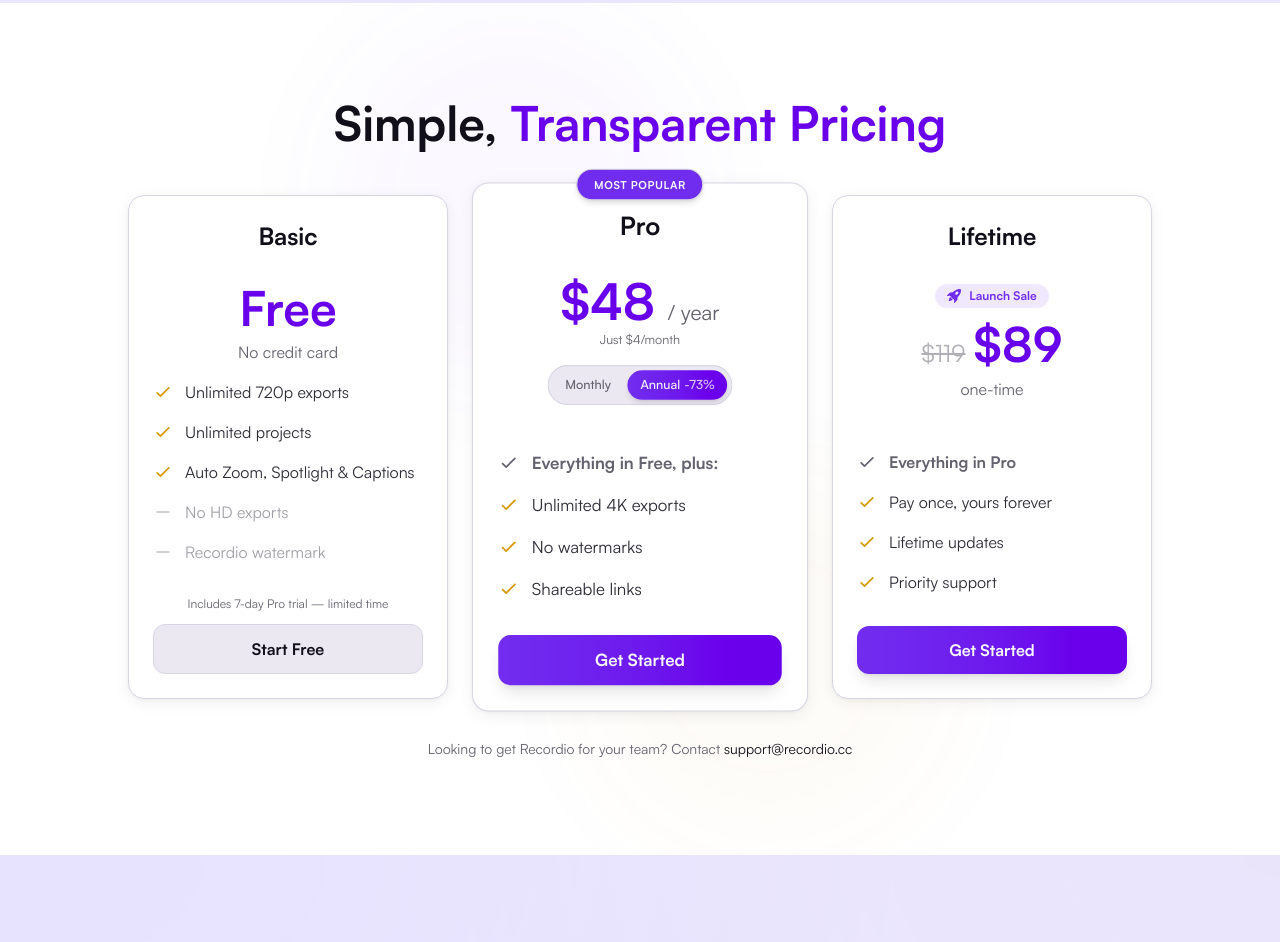
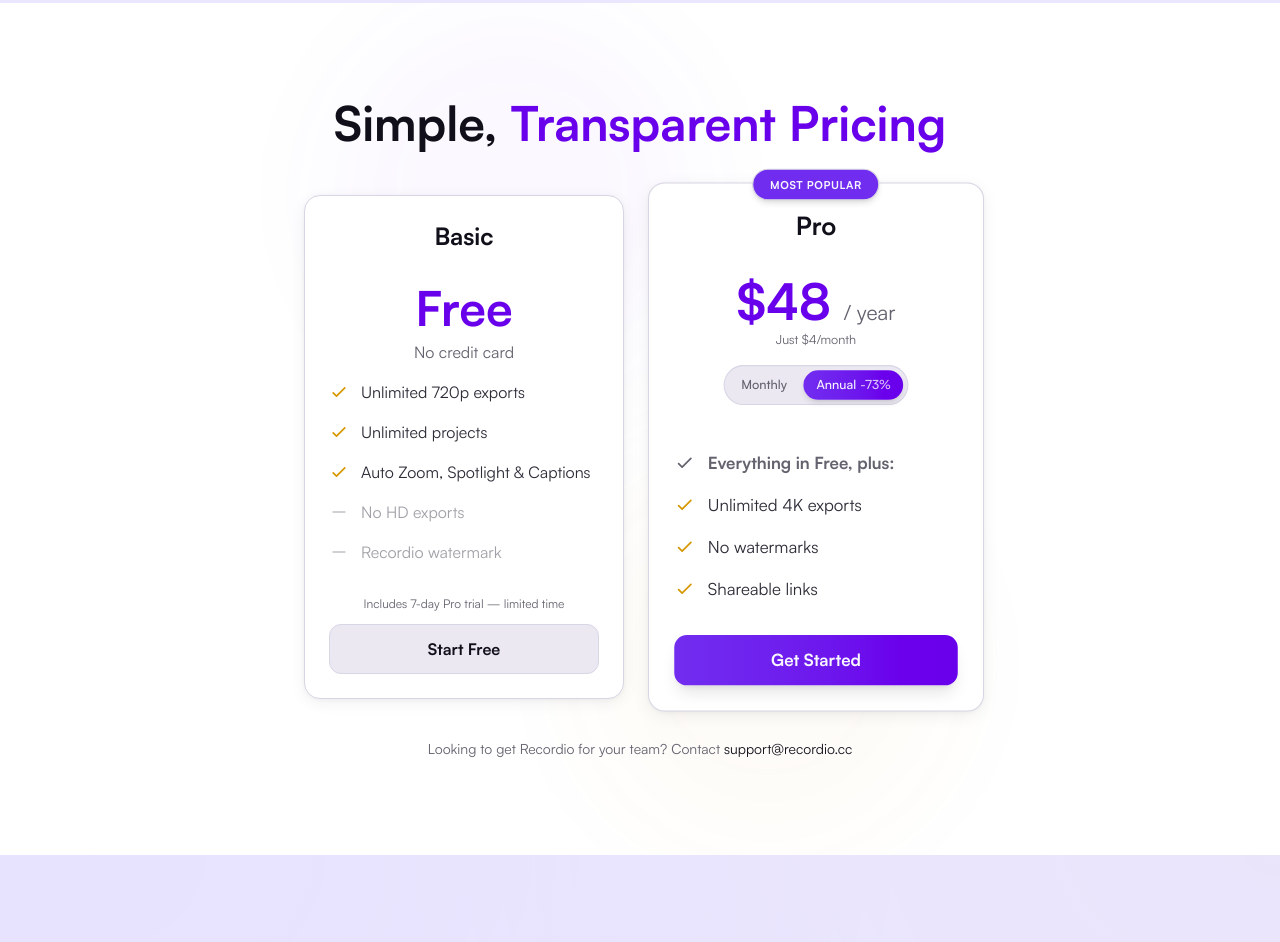
Before and after one commit to jmikh/recordio-site, an Astro site: page / in a window 1280 px wide. Shown: the part 5274-6216 px from the top of the page. Built offline with nearby package versions, Linux system fonts and the light colour scheme; Astro itself is replaced by a stand-in of ours.

Commit message:
remove lifetime

```diff
--- a/src/components/Pricing.tsx
+++ b/src/components/Pricing.tsx
@@ -2,8 +2,6 @@ import { useState } from 'react';
 import { useScrollReveal } from '../hooks/useScrollReveal';
 import { getCWSLink } from '../utils/constants';
 import { trackInstallExtension } from '../utils/analytics';
-import { BsFillRocketTakeoffFill } from 'react-icons/bs';
-
 const Pricing = () => {
     const [isAnnual, setIsAnnual] = useState(true);
     const headerRef = useScrollReveal();
@@ -40,22 +38,6 @@ const Pricing = () => {
             cta: 'Get Started',
             ctaLink: getCWSLink('pricing-pro'),
             popular: true,
-            style: 'primary' as const,
-        },
-        {
-            name: 'Lifetime',
-            price: '$89',
-            period: 'one-time',
-            features: [
-                'Everything in Pro',
-                'Pay once, yours forever',
-                'Lifetime updates',
-                'Priority support',
-            ],
-            cta: 'Get Started',
-            ctaLink: getCWSLink('pricing-lifetime'),
-            popular: false,
-            bestValue: true,
             style: 'primary' as const,
         },
     ];
@@ -104,25 +86,11 @@ const Pricing = () => {
                                 </h3>
                             </div>
 
-                            {/* Launch Sale badge — Lifetime only */}
-                            {(plan as any).bestValue && (
-                                <div className="flex justify-center mb-3">
-                                    <span className="inline-flex items-center gap-1.5 px-3 py-1 bg-primary/10 text-primary text-xs font-bold rounded-full">
-                                        <BsFillRocketTakeoffFill size={14} className="mr-0.5" /> Launch Sale
-                                    </span>
-                                </div>
-                            )}
-
                             {/* Price */}
                             <div className="text-center mb-4">
                                 {'price' in plan && (plan as any).price ? (
                                     <>
                                         <div className="flex items-baseline justify-center gap-2">
-                                            {(plan as any).bestValue && (
-                                                <span className="text-2xl text-text-muted line-through opacity-50">
-                                                    $119
-                                                </span>
-                                            )}
                                             <span className="text-5xl font-bold text-primary-highlighted">
                                                 {(plan as any).price}
                                             </span>
@@ -229,7 +197,7 @@ const Pricing = () => {
                                     })}
                                 </ul>
 
-                                {!plan.popular && !(plan as any).bestValue && (
+                                {!plan.popular && (
                                     <p className="text-center text-text-muted text-xs mb-3">
                                         Includes 7-day Pro trial — limited time
                                     </p>
@@ -242,16 +210,6 @@ const Pricing = () => {
                                         rel="noopener noreferrer"
                                         className="btn-primary w-full block text-center"
                                         onClick={() => trackInstallExtension('pricing-pro')}
-                                    >
-                                        {plan.cta}
-                                    </a>
-                                ) : (plan as any).bestValue ? (
-                                    <a
-                                        href={(plan as any).ctaLink}
-                                        target="_blank"
-                                        rel="noopener noreferrer"
-                                        className="btn-primary w-full block text-center"
-                                        onClick={() => trackInstallExtension('pricing-lifetime')}
                                     >
                                         {plan.cta}
                                     </a>
```
